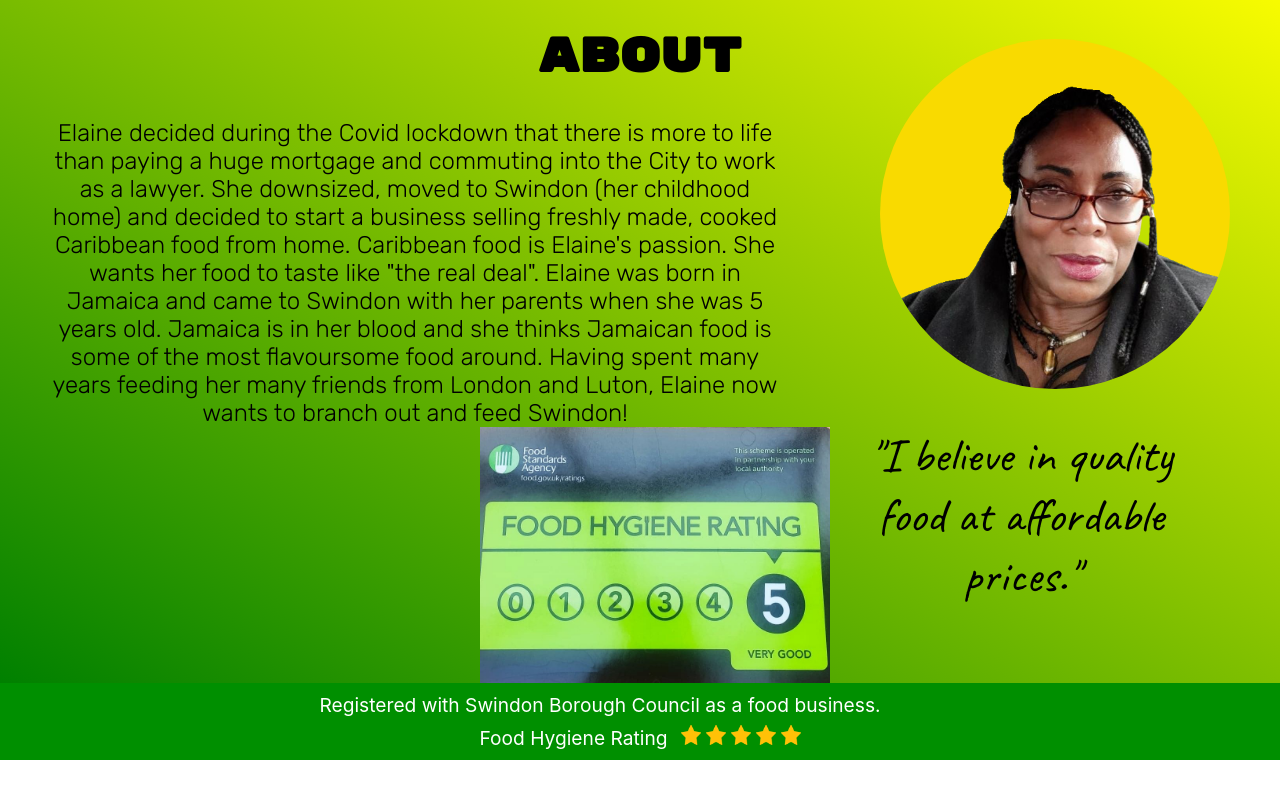
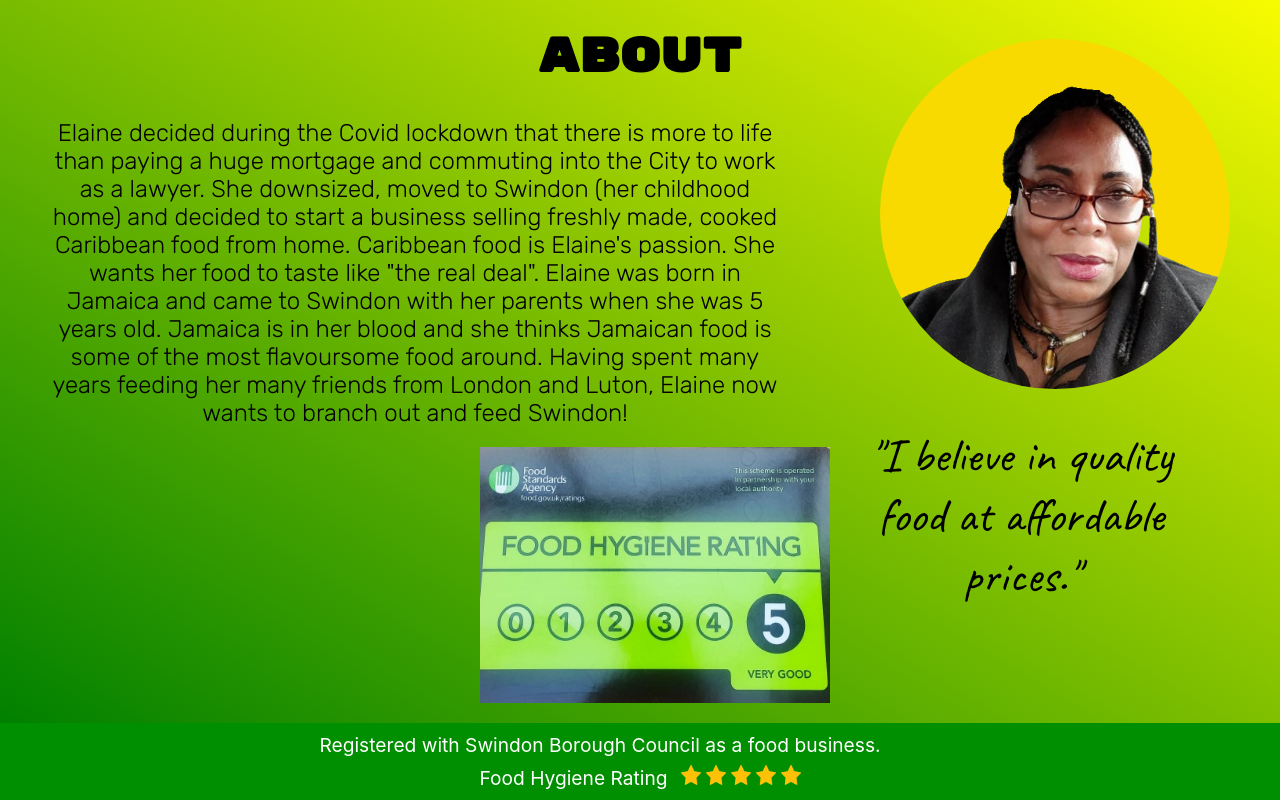
Before and after one commit to JohnPalmgren/JamdownFusion, a React (Create React App) app: page / in a window 1280 px wide. Shown: the part 3193-3993 px from the top of the page. Before the commit the page ends 3953 px from the top, so only its background shows below. Built offline with nearby package versions, Linux system fonts and the light colour scheme; no server answers.

Commit message:
margin added to about image

```diff
--- a/src/components/About.module.css
+++ b/src/components/About.module.css
@@ -47,6 +47,7 @@
 .ratingImg {
   width: 350px;
   align-self: flex-end;
+  margin: 20px 0 20px 0;
 }
 
 @media screen and (max-width: 960px) {
```
